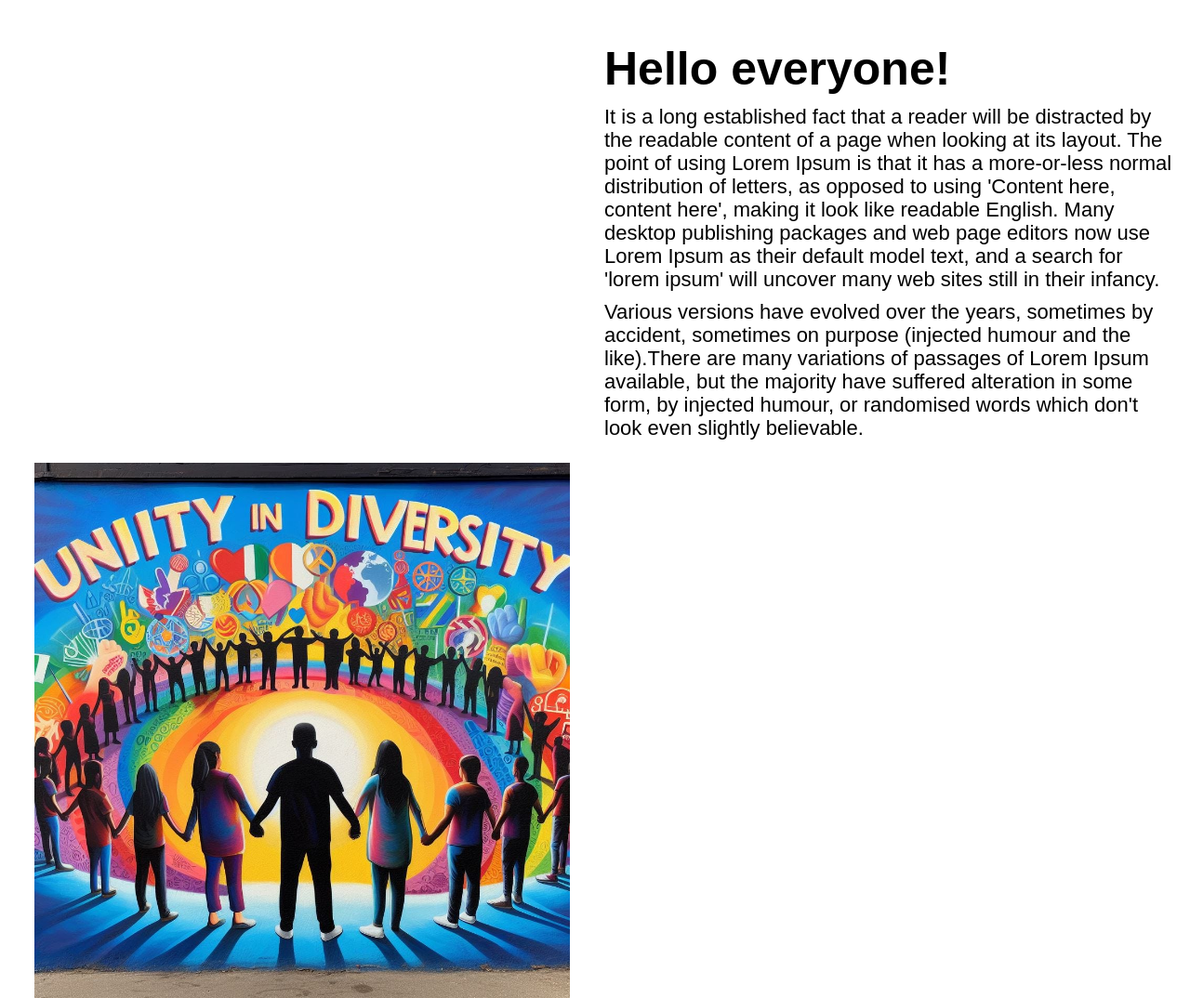
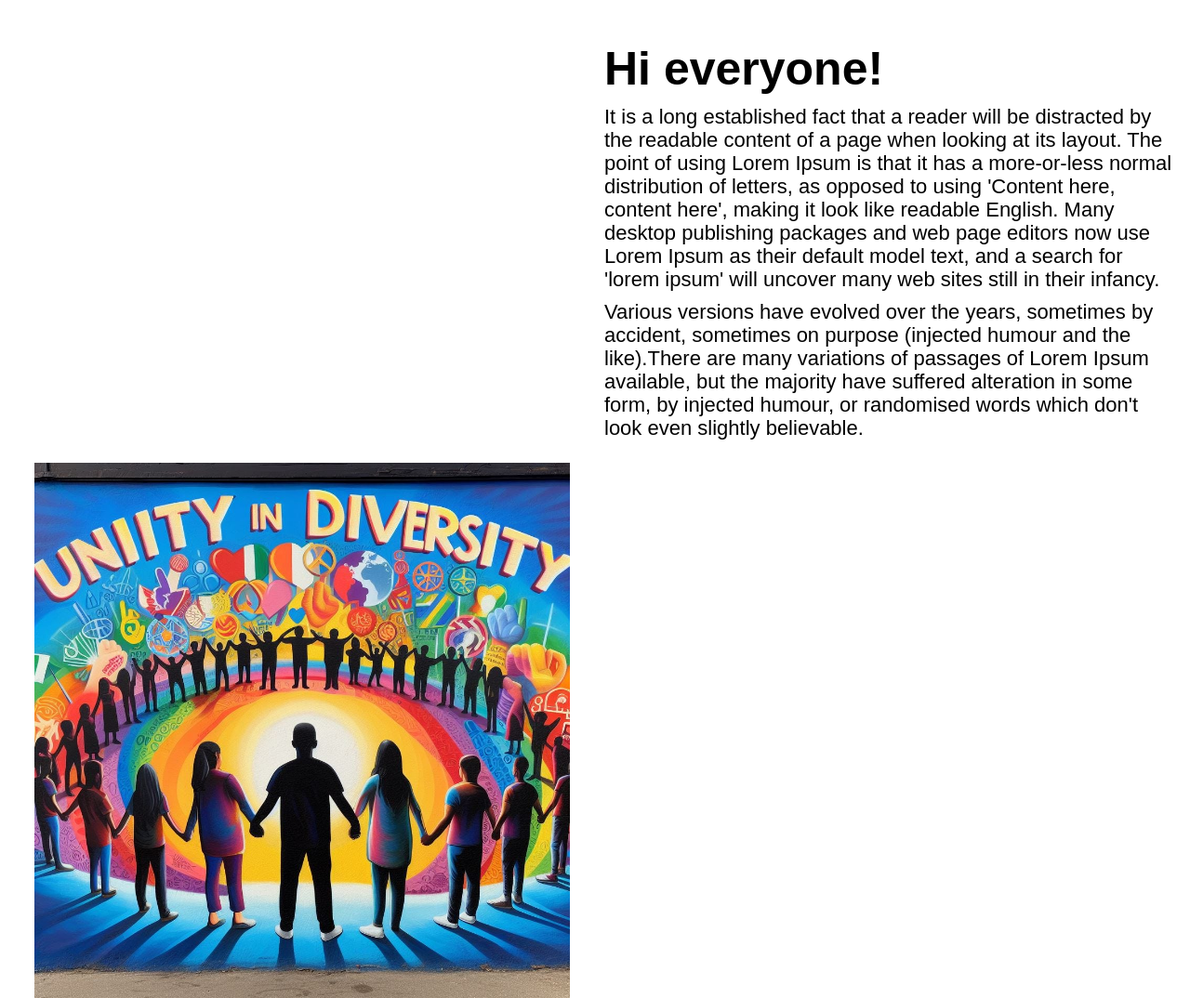
Before and after one commit to lateefahraj/Responsive-Website, a plain HTML site: page index.html in a window 1280 px wide. Shown: the whole page at 93% size. Drawn offline with Linux system fonts and the light colour scheme.

Commit message:
Second commit
In html file

```diff
--- a/index.html
+++ b/index.html
@@ -9,7 +9,7 @@
 <body>
     <div class="container">
        <article class="text-info">
-       <h1>Hello everyone!</h1>
+       <h1>Hi everyone!</h1>
        <p class="one">It is a long established fact that a reader will be distracted by the readable content of a page when looking at its layout. The point of using Lorem Ipsum is that it has a more-or-less normal distribution of letters, as opposed to using 'Content here, content here', making it look like readable English. Many desktop publishing packages and web page editors now use Lorem Ipsum as their default model text, and a search for 'lorem ipsum' will uncover many web sites still in their infancy.</p>
        <p class="two">Various versions have evolved over the years, sometimes by accident, sometimes on purpose (injected humour and the like).There are many variations of passages of Lorem Ipsum available, but the majority have suffered alteration in some form, by injected humour, or randomised words which don't look even slightly believable.</p>
        </article>
```
